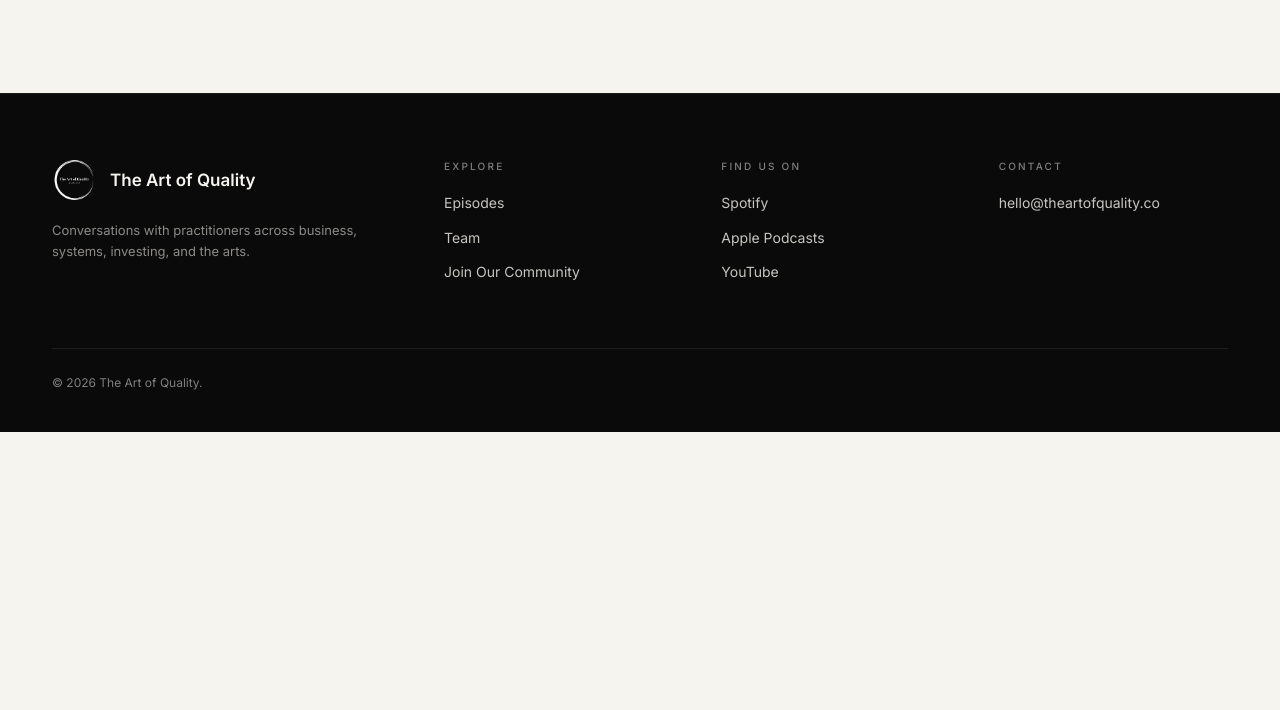
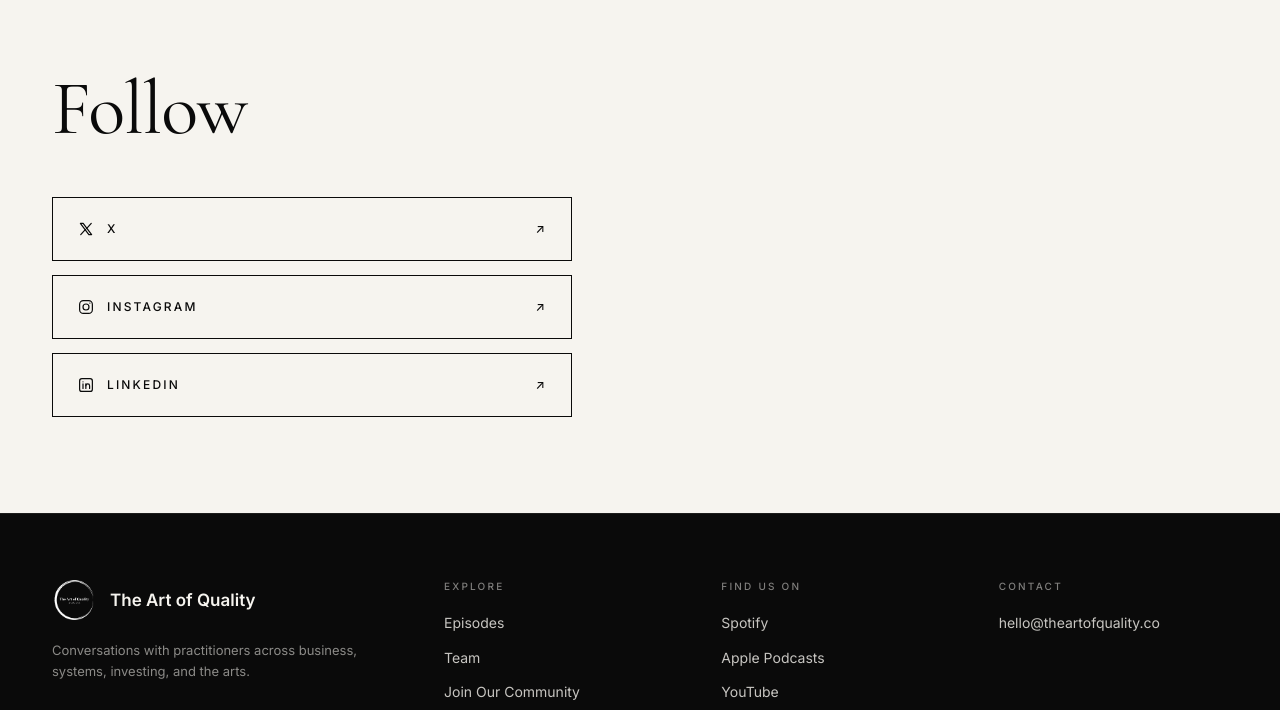
Before and after one commit to TheArtOfQuality/theartofquality.github.io, a plain HTML site: page listen/index.html in a window 1280 px wide. Shown: the part 662-1372 px from the top of the page. Before the commit the page ends 1094 px from the top, so only its background shows below. Drawn offline with nearby package versions, Linux system fonts and the light colour scheme.

Commit message:
Add Follow section (X, Instagram, LinkedIn) to the Listen page
New Follow heading and three buttons in the same style as the listen buttons. The three social URLs live in assets/js/site-config.js (social block) and site.js applies them to [data-social] buttons; links open in a new tab with rel=noopener noreferrer.

Co-Authored-By: Claude Sonnet 5.5 <noreply@anthropic.com>

```diff
--- a/assets/js/site-config.js
+++ b/assets/js/site-config.js
@@ -1,5 +1,6 @@
-/* Shared site config. Edit show-level links here; every [data-listen] button reads from this file.
-   A button uses its own data-episode-url when that is a real URL, otherwise it falls back to the show link below. */
+/* Shared site config. Edit links here; the buttons read from this file.
+   [data-listen] buttons use their own data-episode-url when that is a real URL, otherwise the show link below.
+   [data-social] buttons (the Follow section on /listen/) use the social links below. */
 window.AOQ_CONFIG = {
   shows: {
     spotify: 'https://open.spotify.com/show/62autSn7DeWpMURIob0Ox3',
@@ -7,5 +8,10 @@ window.AOQ_CONFIG = {
     youtube: 'https://www.youtube.com/@TheArtofQuality-AoQ',
     amazon: 'https://music.amazon.com/podcasts/2b16975b-6160-4748-8bf8-3ae8147beffc',
     rss: 'TODO_RSS_URL'
+  },
+  social: {
+    x: 'https://x.com/ArtofQualityPod',
+    instagram: 'https://www.instagram.com/the.art.of.quality/',
+    linkedin: 'https://www.linkedin.com/company/the-art-of-quality/'
   }
 };
--- a/assets/js/site.js
+++ b/assets/js/site.js
@@ -16,6 +16,13 @@
     } else if (a.hasAttribute('data-needs-config')) {
       a.hidden = true;
     }
+  });
+
+  // Follow buttons: social links from site-config.js
+  var social = (window.AOQ_CONFIG && window.AOQ_CONFIG.social) || {};
+  Array.prototype.forEach.call(document.querySelectorAll('[data-social]'), function (a) {
+    var url = social[a.getAttribute('data-social')];
+    if (isUrl(url)) a.setAttribute('href', url);
   });
 
   // 2. All-episodes grid: newest first, optional filter by host
--- a/listen/index.html
+++ b/listen/index.html
@@ -76,6 +76,15 @@
         <!-- TODO_RSS_URL: set shows.rss in /assets/js/site-config.js to reveal this button -->
         <a class="listen-btn" data-listen="rss" data-needs-config href="#" target="_blank" rel="noreferrer" hidden><span class="listen-btn__main"><svg viewBox="0 0 24 24" fill="none" stroke="currentColor" stroke-width="1.6" stroke-linecap="round" aria-hidden="true"><circle cx="6" cy="18" r="1.4" fill="currentColor" stroke="none"/><path d="M4.5 11a8.5 8.5 0 0 1 8.5 8.5"/><path d="M4.5 4.5a15 15 0 0 1 15 15"/></svg><span>RSS</span></span><span aria-hidden="true">↗</span></a>
       </div>
+
+      <section class="listen-follow">
+        <h2 class="page-head__title">Follow</h2>
+      <div class="listen-list">
+        <a class="listen-btn" data-social="x" href="https://x.com/ArtofQualityPod" target="_blank" rel="noopener noreferrer" aria-label="Follow on X"><span class="listen-btn__main"><svg viewBox="0 0 24 24" fill="none" stroke="currentColor" stroke-width="1.6" stroke-linecap="round" stroke-linejoin="round" aria-hidden="true"><path d="M4.5 4.5h3.7l11.3 15h-3.7z"/><path d="M19 4.5l-6.3 7M5 19.5l6.3-7"/></svg><span>X</span></span><span aria-hidden="true">↗</span></a>
+        <a class="listen-btn" data-social="instagram" href="https://www.instagram.com/the.art.of.quality/" target="_blank" rel="noopener noreferrer" aria-label="Follow on Instagram"><span class="listen-btn__main"><svg viewBox="0 0 24 24" fill="none" stroke="currentColor" stroke-width="1.6" stroke-linecap="round" stroke-linejoin="round" aria-hidden="true"><rect x="3.5" y="3.5" width="17" height="17" rx="5"/><circle cx="12" cy="12" r="4"/><circle cx="17.2" cy="6.8" r="0.9" fill="currentColor" stroke="none"/></svg><span>Instagram</span></span><span aria-hidden="true">↗</span></a>
+        <a class="listen-btn" data-social="linkedin" href="https://www.linkedin.com/company/the-art-of-quality/" target="_blank" rel="noopener noreferrer" aria-label="Follow on LinkedIn"><span class="listen-btn__main"><svg viewBox="0 0 24 24" fill="none" stroke="currentColor" stroke-width="1.6" stroke-linecap="round" stroke-linejoin="round" aria-hidden="true"><rect x="3.5" y="3.5" width="17" height="17" rx="3"/><path d="M8 10.5v6"/><path d="M8 7.7v.1"/><path d="M11.8 16.5v-6"/><path d="M11.8 13c0-1.5 1.1-2.5 2.5-2.5s2.5 1 2.5 2.5v3.5"/></svg><span>LinkedIn</span></span><span aria-hidden="true">↗</span></a>
+      </div>
+      </section>
     </div>
 
   </main>
--- a/styles.css
+++ b/styles.css
@@ -1317,7 +1317,9 @@ html[data-pace="stately"] .s-head__title { font-size: clamp(36px, 4.2vw, 56px);
 .about-hosts a { display: flex; align-items: baseline; justify-content: space-between; gap: 16px; padding: 18px 0; border-top: 1px solid var(--aoq-rule); text-decoration: none; color: inherit; transition: padding-left 220ms var(--aoq-ease); }
 .about-hosts a:hover { padding-left: 8px; }
 .about-hosts__role { font-family: var(--aoq-sans); font-size: 11px; font-weight: 500; letter-spacing: 0.18em; text-transform: uppercase; color: var(--aoq-stone); }
-.listen-list { display: flex; flex-direction: column; gap: 14px; max-width: 520px; padding-bottom: 96px; }
+.listen-list { display: flex; flex-direction: column; gap: 14px; max-width: 520px; }
+.listen-follow { margin-top: 72px; padding-bottom: 96px; }
+.listen-follow .page-head__title { margin: 0 0 48px; }
 .listen-list .listen-btn { justify-content: space-between; padding: 22px 24px; font-size: 12px; }
 .listen-list .listen-btn span.listen-btn__main { display: inline-flex; align-items: center; gap: 12px; }
 .listen-list .listen-btn svg { width: 18px; height: 18px; }
```
